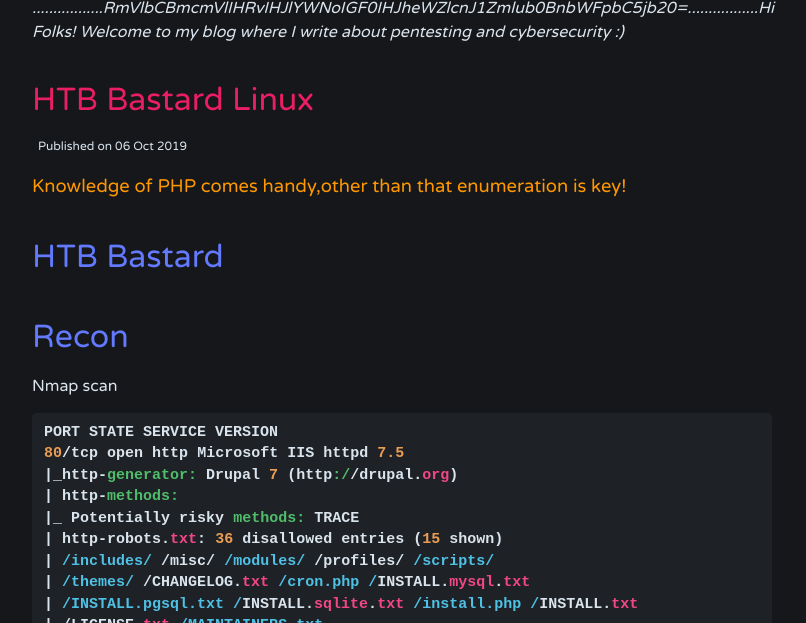
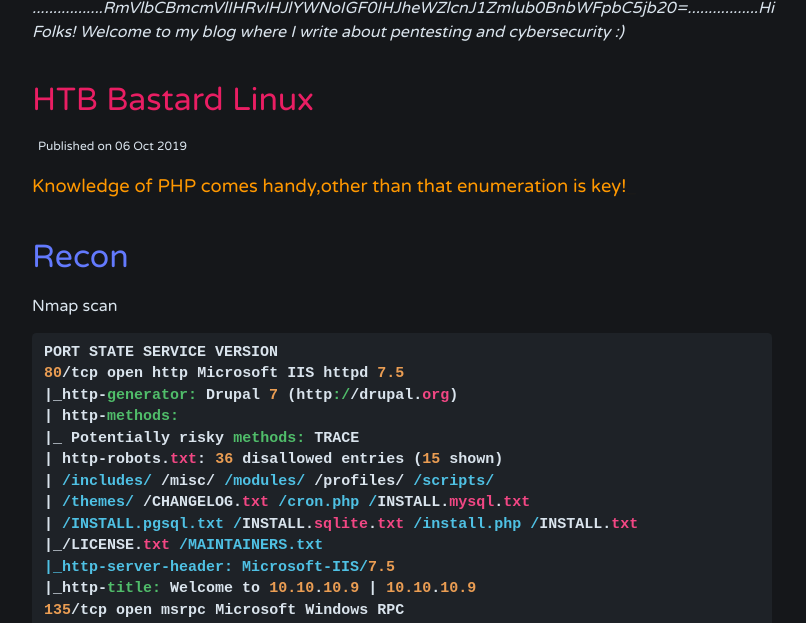
Before and after one commit to Rayferrufino/Rayferrufino.github.io, a Jekyll site: the page built from _posts/2019-10-06-HTBBastard.md, in a window 1280 px wide and 900 px high, cut to the strip 277-900 px from the top of the window. Shown: the whole strip, without its empty margins (238-1044 px from the left). Built offline with Jekyll 4.4.1, drawn with Linux system fonts in a browser that asks for light colours; comment, search, counter and statistics services are not loaded.

Commit message:
Update 2019-10-06-HTBBastard.md

```diff
--- a/_posts/2019-10-06-HTBBastard.md
+++ b/_posts/2019-10-06-HTBBastard.md
@@ -5,7 +5,6 @@
 tags: drupal, php, session-cookie
 ---
 
-# HTB Bastard
 
 # Recon
 Nmap scan
```
